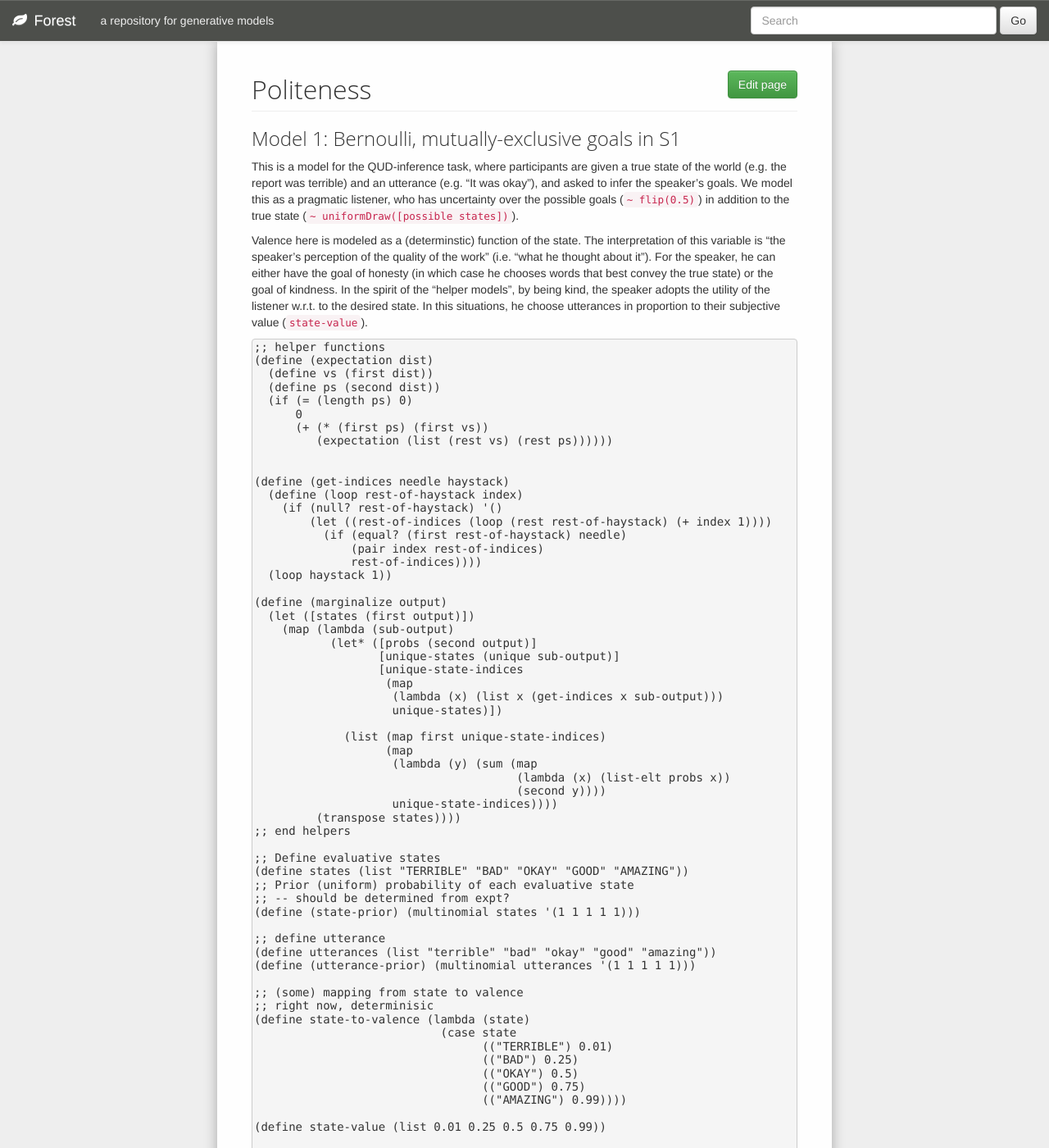
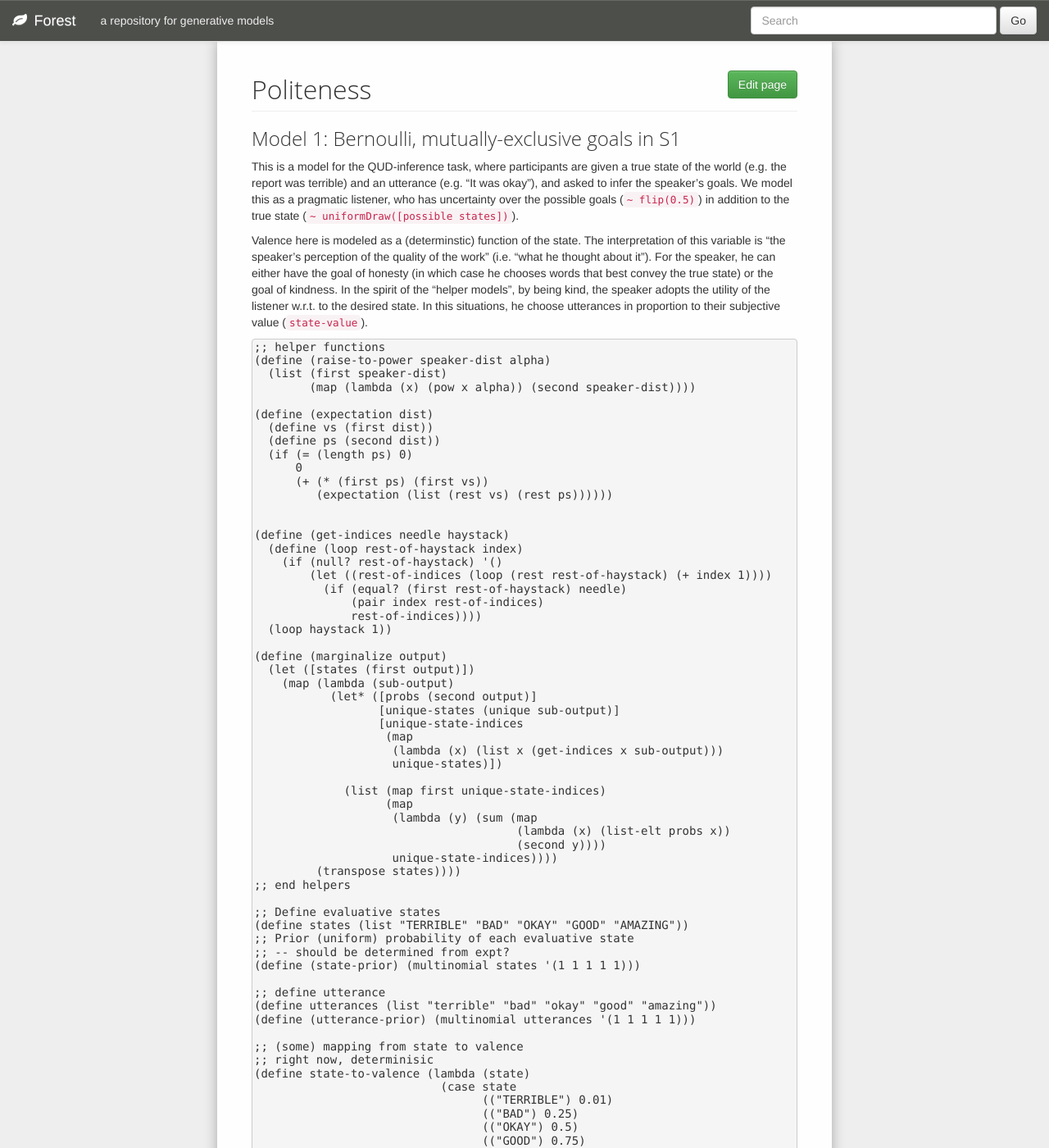
Before and after one commit to forestdb/forestdb.org, a Jekyll site: the page built from models/politeness.md, in a window 1280 px wide and 1400 px high. Shown: the whole window at 82% size. Built offline with Jekyll 4.4.1, drawn with Linux system fonts in a browser that asks for light colours; nearby versions of some CDN libraries; a script that is not in the unit is left out; some of the changed text lies outside the part shown.

Commit message:
add speaker optimality in church model of politeRSA

```diff
--- a/models/politeness.md
+++ b/models/politeness.md
@@ -19,6 +19,10 @@
 
 ~~~~
 ;; helper functions
+(define (raise-to-power speaker-dist alpha)
+  (list (first speaker-dist)
+        (map (lambda (x) (pow x alpha)) (second speaker-dist))))
+
 (define (expectation dist)
   (define vs (first dist))
   (define ps (second dist))
@@ -114,6 +118,8 @@
      ;; otherwise, goal is meanness
      (multinomial state-value (reverse state-value)))))
 
+(define speaker-optimality 4)
+
 ; Literal listener:
 ; knows the qud value
 (define literal-listener
@@ -167,9 +173,9 @@
       (map (lambda (x) (if x 1 0)) speaker-goals)
 
       (and
-       (equal? utterance (apply multinomial (speaker state speaker-goals)))
+       (equal? utterance (apply multinomial
+          (raise-to-power (speaker state speaker-goals) speaker-optimality)))
        (equal? state "OKAY"))))))
-
 
 (define posterior (pragmatic-listener "terrible"))
 (zip (list "honesty" "politeness")
@@ -189,6 +195,11 @@
 I believe they make similar predictions.
 
 ~~~~
+(define (raise-to-power speaker-dist alpha)
+  (list (first speaker-dist)
+        (map (lambda (x) (pow x alpha)) (second speaker-dist))))
+
+
 (define (expectation dist)
   (define vs (first dist))
   (define ps (second dist))
@@ -291,7 +302,7 @@
      (multinomial state-value (reverse state-value)))))
 
 
-
+(define speaker-optimality 3)
 ; Literal listener:
 ; knows the qud value
 (define literal-listener
@@ -342,8 +353,8 @@
       speaker-goals
 
       (and
-       (equal? utterance
-               (apply multinomial (speaker state speaker-goals)))
+       (equal? utterance (apply multinomial
+          (raise-to-power (speaker state speaker-goals) speaker-optimality)))
        (equal? state "OKAY"))))))
 
 
```
